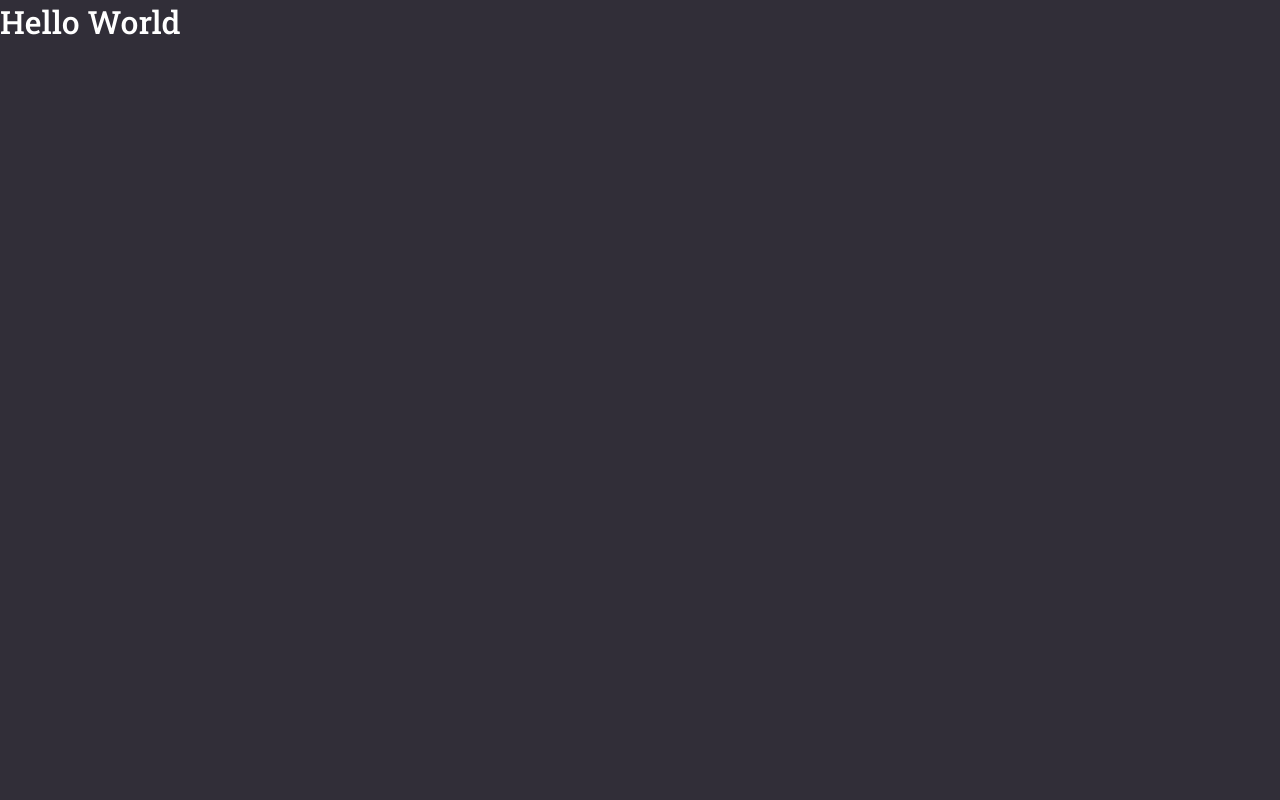
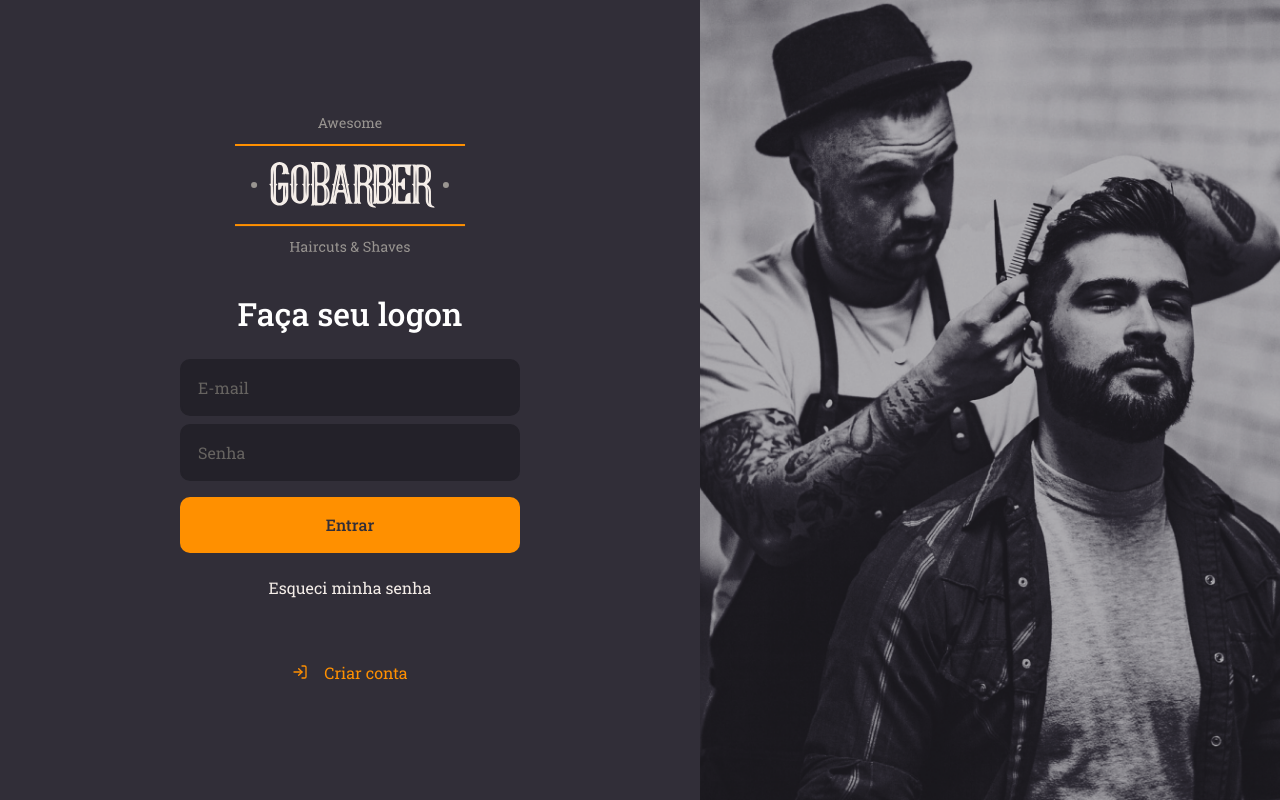
Before and after one commit to Frauches/gobarber-web, a React (Create React App) app: page / in a window 1280 px wide. Built offline with nearby package versions, Linux system fonts and the light colour scheme.

Commit message:
Create SignIn page | Apply styles

```diff
--- a/src/App.tsx
+++ b/src/App.tsx
@@ -1,9 +1,10 @@
 import React from 'react';
+import SignIn from './pages/SignIn/index';
 import GlobalStyle from './styles/global';
 
 const App: React.FC = () => (
   <>
-    <h1>Hello World</h1>
+    <SignIn />
     <GlobalStyle />
   </>
 );
--- /dev/null
+++ b/src/pages/SignIn/index.tsx
@@ -0,0 +1,32 @@
+import React from 'react';
+import { FiLogIn } from 'react-icons/fi';
+import logoImg from '../../assets/logo.svg';
+import { Background, Container, Content } from './styles';
+
+const SignIn: React.FC = () => (
+  <Container>
+    <Content>
+      <img src={logoImg} alt="GoBarber" />
+
+      <form>
+        <h1>Faça seu logon</h1>
+
+        <input placeholder="E-mail" />
+        <input type="password" placeholder="Senha" />
+
+        <button type="submit">Entrar</button>
+
+        <a href="forgot">Esqueci minha senha</a>
+      </form>
+
+      <a href="createAccount">
+        <FiLogIn />
+        Criar conta
+      </a>
+    </Content>
+
+    <Background />
+  </Container>
+);
+
+export default SignIn;
--- /dev/null
+++ b/src/pages/SignIn/styles.ts
@@ -0,0 +1,98 @@
+import { shade } from 'polished';
+import styled from 'styled-components';
+import backgroundImg from '../../assets/sign-in-background.png';
+
+export const Container = styled.div`
+  height: 100vh;
+
+  display: flex;
+  align-items: stretch;
+`;
+
+export const Content = styled.div`
+  display: flex;
+  flex-direction: column;
+  align-items: center;
+  place-content: center;
+  width: 100%;
+  max-width: 700px;
+
+  form {
+    margin: 40px 0;
+    width: 340px;
+    text-align: center;
+
+    h1 {
+      margin-bottom: 24px;
+    }
+
+    input {
+      background: #232129;
+      border-radius: 10px;
+      border: 2px solid #232129;
+      padding: 16px;
+      width: 100%;
+      color: #f4ede8;
+
+      &::placeholder {
+        color: #666360;
+      }
+
+      & + input {
+        margin-top: 8px;
+      }
+    }
+
+    button {
+      background: #ff9000;
+      height: 56px;
+      border-radius: 10px;
+      border: 0;
+      padding: 0 16px;
+      color: #312e38;
+      width: 100%;
+      font-weight: 500;
+      margin-top: 16px;
+      transition: background-color 0.2s;
+
+      &:hover {
+        background: ${shade(0.2, '#FF9000')};
+      }
+    }
+
+    a {
+      color: #f4ede8;
+      display: block;
+      margin-top: 24px;
+      text-decoration: none;
+      transition: color 0.2s;
+
+      &:hover {
+        color: ${shade(0.2, '#F4EDE8')};
+      }
+    }
+  }
+
+  > a {
+    color: #ff9000;
+    margin-top: 24px;
+    text-decoration: none;
+    transition: color 0.2s;
+    display: flex;
+    align-items: center;
+
+    svg {
+      margin-right: 16px;
+    }
+
+    &:hover {
+      color: ${shade(0.2, '#FF9000')};
+    }
+  }
+`;
+
+export const Background = styled.div`
+  flex: 1;
+  background: url(${backgroundImg}) no-repeat center;
+  background-size: cover;
+`;
```
